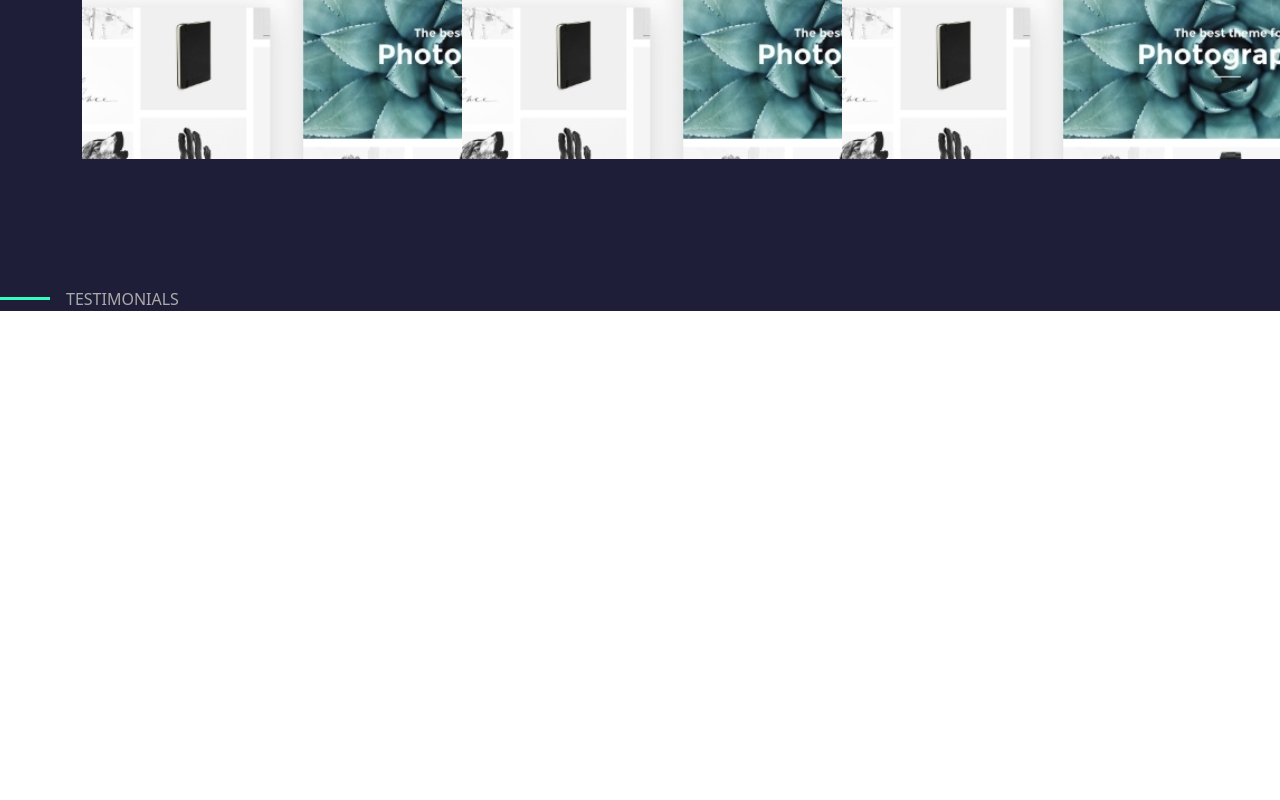
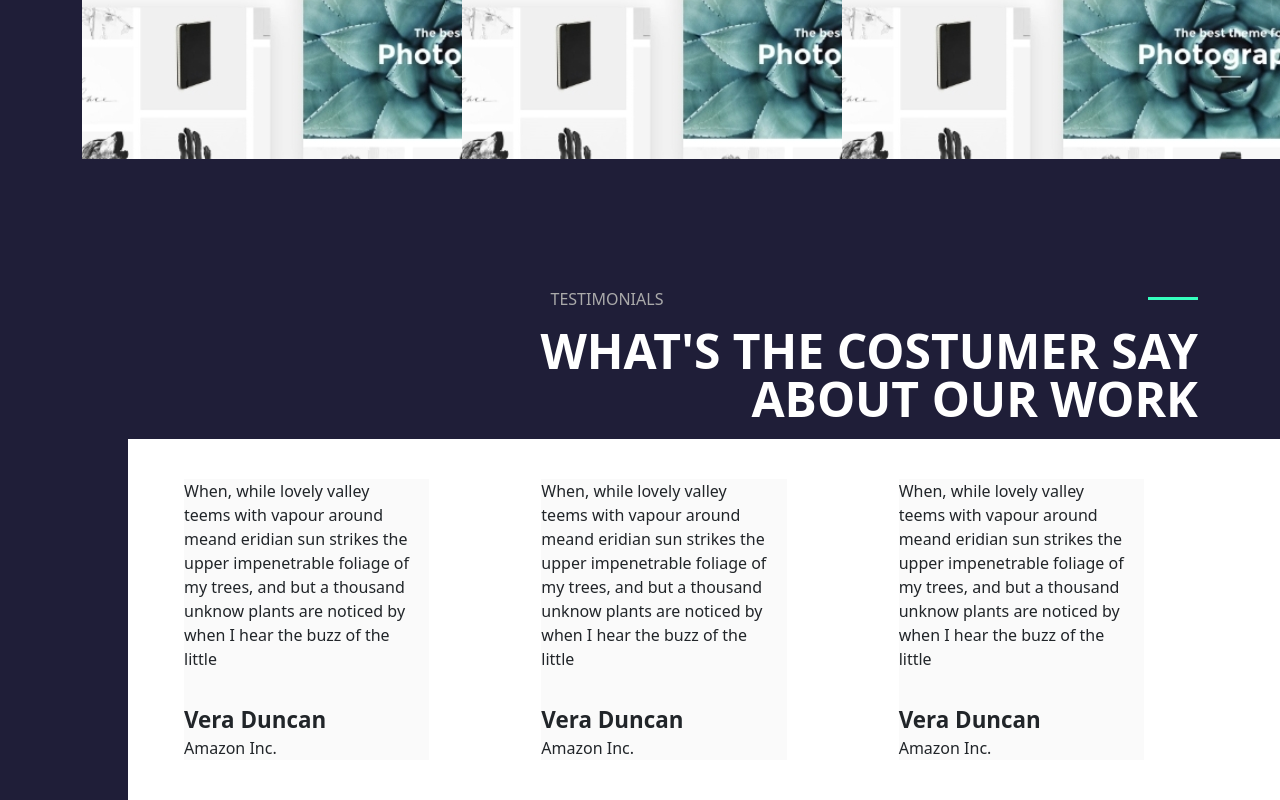
Before and after one commit to leonardopozzan/proj-html-vuejs, a Vue app: page / in a window 1280 px wide. Shown: the part 3689-4489 px from the top of the page. Before the commit the page ends 4000 px from the top, so only its background shows below. Built offline with nearby package versions, Linux system fonts and the light colour scheme; the HTML template or start-up script is replaced by a standard one.

Commit message:
grafica della sezione testimonials

```diff
--- a/src/assets/_variables.scss
+++ b/src/assets/_variables.scss
@@ -1,5 +1,5 @@
 $white: #FFF;
-$white-card : #FEFEFE;
+$white-card : #fafafa;
 $black: #000;
 $bg-blue-dark: #1F1E38;
 $bg-acqua: #35FFBF;
--- a/src/components/Testimonial.vue
+++ b/src/components/Testimonial.vue
@@ -1,15 +1,62 @@
 <template>
     <section>
-        <div class="d-flex align-items-center">
-            <div class="line"></div>
-            <div class="sub-title">testimonials</div>
+        <div class="container">
+            <div class="d-flex align-items-center justify-content-center">
+                <div class="sub-title flex-grow-1">testimonials</div>
+                <div class="line"></div>
+            </div>
+            <div class="title">what's the costumer say about our work</div>
+        </div>
+        <div class="cards">
+            <div class="my-card" @mouseover="styleBg">
+                <div>
+                    When, while lovely valley teems with vapour around meand eridian sun strikes the upper impenetrable foliage of my trees, and but a thousand unknow plants are noticed by when I hear the buzz of the little
+                </div>
+                <div class="name">
+                    Vera Duncan
+                </div>
+                <div>
+                    Amazon Inc.
+                </div>
+            </div>
+            <div class="my-card">
+                <div>
+                    When, while lovely valley teems with vapour around meand eridian sun strikes the upper impenetrable foliage of my trees, and but a thousand unknow plants are noticed by when I hear the buzz of the little
+                </div>
+                <div class="name">
+                    Vera Duncan
+                </div>
+                <div>
+                    Amazon Inc.
+                </div>
+            </div>
+            <div class="my-card">
+                <div>
+                    When, while lovely valley teems with vapour around meand eridian sun strikes the upper impenetrable foliage of my trees, and but a thousand unknow plants are noticed by when I hear the buzz of the little
+                </div>
+                <div class="name">
+                    Vera Duncan
+                </div>
+                <div>
+                    Amazon Inc.
+                </div>
+            </div>
         </div>
     </section>
 </template>
 
 <script>
     export default {
+        data(){
+            return{
 
+            }
+        },
+        computed:{
+            styleBg(){
+                return {'bg-img' : 'img/avatar-1.jpg'}
+            }
+        }
     }
 </script>
 
@@ -22,11 +69,43 @@ section{
         width: 50px;
         background-color: $bg-acqua;
         height: 0.2rem;
-        margin-right: 1rem;
+        margin-left: 1rem;
     }
     .sub-title{
         color: $text-grey;
         text-transform: uppercase;
+        text-align: center;
+    }
+    .title{
+        @include myTitle();
+        line-height: 3rem;
+        padding: 1rem 0;
+        text-align: right;
+        width: 60%;
+        margin-left: auto;
+    }
+    .cards{
+        display: flex;
+        width: 90%;
+        margin-left: auto;
+        background-color: $white;
+        padding: 2.5rem;
+        .my-card{
+            width: calc(100% / 3);
+            background-color: $white-card;
+            margin: 0 6rem 0 1rem;
+            padding-right: 1rem;
+            display: flex;
+            flex-direction: column;
+            & div:first-child{
+                flex-grow: 1;
+                padding-bottom: 2rem;
+            }
+            .name{
+                font-size: 1.4rem;
+                font-weight: bold;
+            }
+        }
     }
 }
 </style>
```
